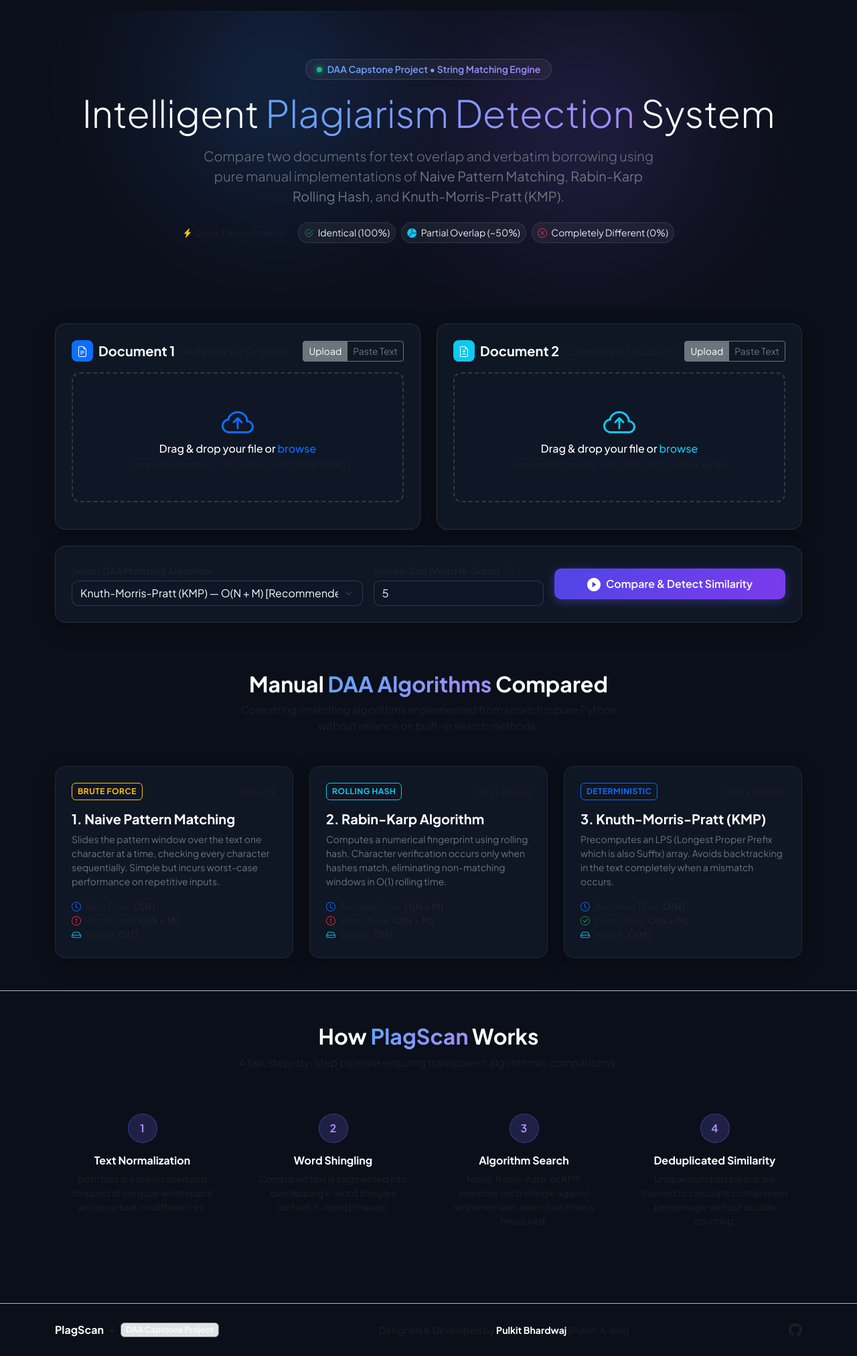
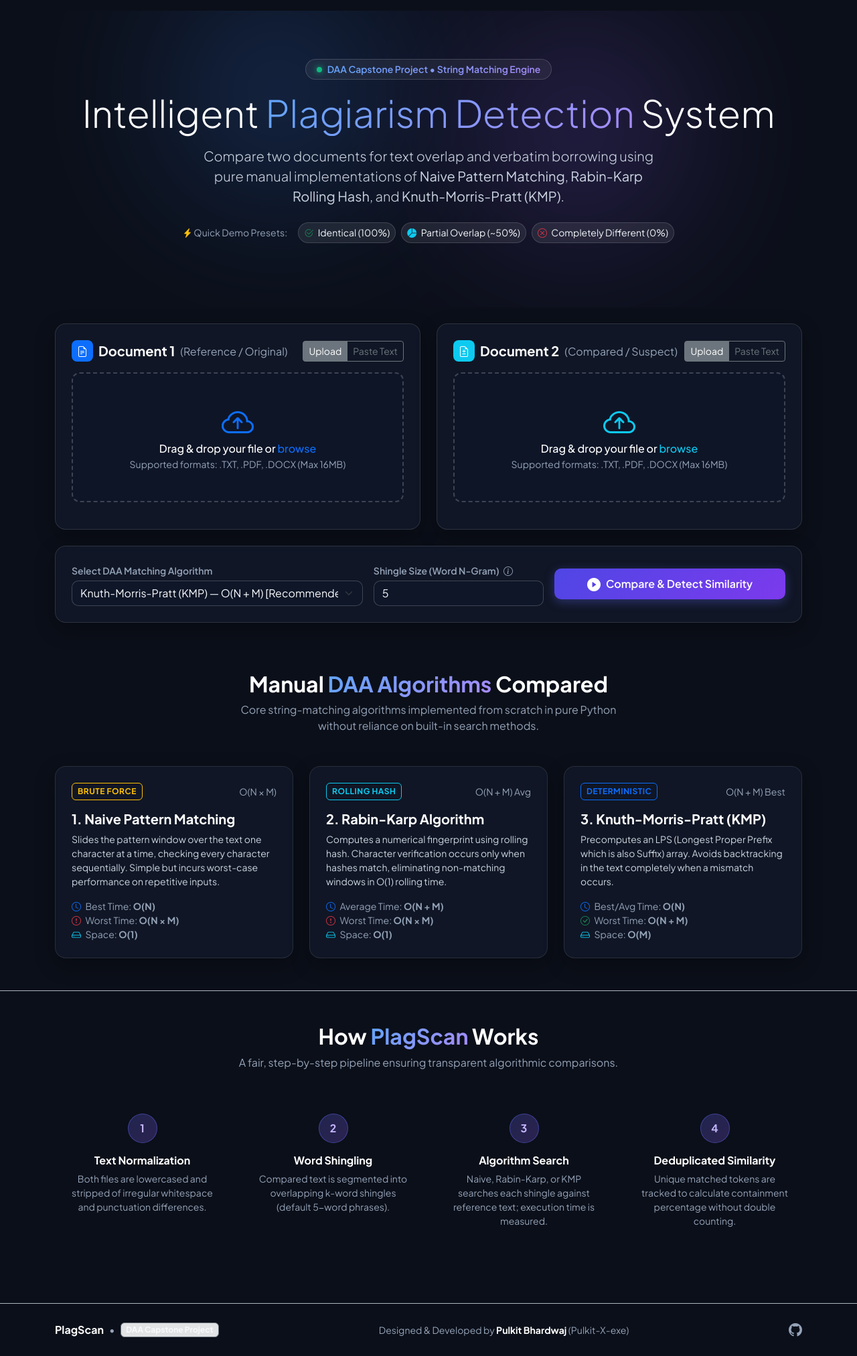
Before and after one commit to Pulkit-X-exe/DAA_CAPSTONE, a Flask app: page / in a window 1280 px wide. Shown: the part 81-2106 px from the top of the page at 67% size. Run offline with Flask 3, Linux system fonts and the light colour scheme.

Commit message:
fix(ui): enhance contrast for card labels and document badges

```diff
--- a/static/css/style.css
+++ b/static/css/style.css
@@ -2,15 +2,16 @@
    PlagScan — Dark Navy SaaS Styling
    Colors:
    Background: #0B0F19 (Deep Obsidian Navy)
-   Card Glass: rgba(17, 24, 39, 0.75) with #1E293B border
+   Card Glass: rgba(17, 24, 39, 0.85) with #1E293B border
    Primary: #6366F1 (Indigo) & #3B82F6 (Blue)
-   Highlight: rgba(234, 179, 8, 0.25) border #eab308
+   Highlight: rgba(234, 179, 8, 0.3) border #EAB308
+   Text: #F8FAFC (Bright text), #94A3B8 / #CBD5E1 (High-contrast muted)
    ========================================================================== */
 
 :root {
     --bg-dark: #0B0F19;
-    --bg-card: rgba(17, 24, 39, 0.85);
-    --border-color: rgba(255, 255, 255, 0.1);
+    --bg-card: rgba(17, 24, 39, 0.9);
+    --border-color: rgba(255, 255, 255, 0.12);
     --primary-indigo: #6366F1;
     --primary-blue: #3B82F6;
     --accent-purple: #8B5CF6;
@@ -25,9 +26,45 @@ body.bg-dark-navy {
     overflow-x: hidden;
 }
 
+/* High-Contrast Accessible Text Overrides */
+.text-muted {
+    color: #94A3B8 !important; /* Crisp light slate replacing dark Bootstrap gray */
+}
+
+.text-secondary {
+    color: #CBD5E1 !important;
+}
+
+.text-slate {
+    color: #94A3B8 !important;
+}
+
+.card-label {
+    color: #94A3B8;
+    font-size: 0.78rem;
+    font-weight: 700;
+    letter-spacing: 0.6px;
+    text-transform: uppercase;
+}
+
+.card-subtext {
+    color: #94A3B8;
+    font-size: 0.85rem;
+}
+
+.doc-badge {
+    background: rgba(255, 255, 255, 0.12) !important;
+    color: #F1F5F9 !important;
+    border: 1px solid rgba(255, 255, 255, 0.2);
+    font-size: 0.82rem;
+    font-weight: 600;
+    padding: 4px 10px;
+    border-radius: 6px;
+}
+
 /* Glassmorphism Navigation */
 .glass-nav {
-    background: rgba(11, 15, 25, 0.85) !important;
+    background: rgba(11, 15, 25, 0.9) !important;
     backdrop-filter: blur(12px);
     -webkit-backdrop-filter: blur(12px);
 }
@@ -78,8 +115,8 @@ body.bg-dark-navy {
 }
 
 .hero-badge {
-    background: rgba(255, 255, 255, 0.05);
-    border: 1px solid rgba(255, 255, 255, 0.12);
+    background: rgba(255, 255, 255, 0.06);
+    border: 1px solid rgba(255, 255, 255, 0.15);
 }
 
 .badge-dot {
@@ -100,24 +137,24 @@ body.bg-dark-navy {
     border: 1px solid var(--border-color);
     border-radius: 16px;
     backdrop-filter: blur(10px);
-    box-shadow: 0 10px 30px rgba(0, 0, 0, 0.25);
+    box-shadow: 0 10px 30px rgba(0, 0, 0, 0.3);
     transition: transform 0.2s ease, border-color 0.2s ease;
 }
 
 .glass-card:hover {
-    border-color: rgba(99, 102, 241, 0.3);
+    border-color: rgba(99, 102, 241, 0.35);
 }
 
 .bg-dark-accent {
-    background-color: rgba(30, 41, 59, 0.6);
+    background-color: rgba(30, 41, 59, 0.7);
 }
 
 /* Upload Drop Zone */
 .upload-zone {
-    border: 2px dashed rgba(255, 255, 255, 0.15);
+    border: 2px dashed rgba(255, 255, 255, 0.2);
     border-radius: 12px;
     padding: 20px;
-    background: rgba(15, 23, 42, 0.4);
+    background: rgba(15, 23, 42, 0.5);
     position: relative;
     cursor: pointer;
     transition: all 0.2s ease;
@@ -125,7 +162,7 @@ body.bg-dark-navy {
 
 .upload-zone:hover, .upload-zone.dragover {
     border-color: var(--primary-indigo);
-    background: rgba(99, 102, 241, 0.06);
+    background: rgba(99, 102, 241, 0.08);
 }
 
 .file-input {
@@ -141,8 +178,8 @@ body.bg-dark-navy {
 
 /* Custom Textarea & Inputs */
 .custom-textarea {
-    background-color: rgba(15, 23, 42, 0.6) !important;
-    border: 1px solid rgba(255, 255, 255, 0.12) !important;
+    background-color: rgba(15, 23, 42, 0.7) !important;
+    border: 1px solid rgba(255, 255, 255, 0.15) !important;
     color: #F8FAFC !important;
     border-radius: 10px;
     resize: vertical;
@@ -155,8 +192,8 @@ body.bg-dark-navy {
 }
 
 .custom-select {
-    background-color: rgba(15, 23, 42, 0.8) !important;
-    border: 1px solid rgba(255, 255, 255, 0.15) !important;
+    background-color: rgba(15, 23, 42, 0.85) !important;
+    border: 1px solid rgba(255, 255, 255, 0.2) !important;
     color: #F8FAFC !important;
     border-radius: 10px;
 }
@@ -177,14 +214,14 @@ body.bg-dark-navy {
 }
 
 .btn-dark-glass {
-    background: rgba(255, 255, 255, 0.05);
-    border: 1px solid rgba(255, 255, 255, 0.1);
-    color: #E2E8F0;
+    background: rgba(255, 255, 255, 0.08);
+    border: 1px solid rgba(255, 255, 255, 0.15);
+    color: #F1F5F9;
     border-radius: 20px;
 }
 
 .btn-dark-glass:hover {
-    background: rgba(255, 255, 255, 0.12);
+    background: rgba(255, 255, 255, 0.15);
     color: #FFF;
 }
 
@@ -202,7 +239,7 @@ body.bg-dark-navy {
 
 /* Algorithm Educational Cards */
 .algo-card {
-    border: 1px solid rgba(255, 255, 255, 0.08);
+    border: 1px solid rgba(255, 255, 255, 0.1);
 }
 
 .algo-pill {
@@ -218,47 +255,49 @@ body.bg-dark-navy {
 .step-number {
     width: 44px;
     height: 44px;
-    background: linear-gradient(135deg, rgba(99, 102, 241, 0.2), rgba(139, 92, 246, 0.2));
-    border: 1px solid rgba(99, 102, 241, 0.4);
+    background: linear-gradient(135deg, rgba(99, 102, 241, 0.25), rgba(139, 92, 246, 0.25));
+    border: 1px solid rgba(99, 102, 241, 0.45);
     border-radius: 50%;
     margin: 0 auto;
     display: flex;
     align-items: center;
     justify-content: center;
     font-weight: 700;
-    color: #A78BFA;
+    color: #C4B5FD;
 }
 
 /* Text Highlighting Container */
 .highlight-container {
-    background: rgba(11, 15, 25, 0.6);
-    border: 1px solid rgba(255, 255, 255, 0.08);
+    background: rgba(11, 15, 25, 0.85);
+    border: 1px solid rgba(255, 255, 255, 0.12);
     font-family: 'JetBrains Mono', monospace;
-    font-size: 0.92rem;
+    font-size: 0.95rem;
     line-height: 1.8;
     max-height: 450px;
     overflow-y: auto;
     white-space: pre-wrap;
     word-break: break-word;
+    color: #F1F5F9; /* High-contrast readable white/slate text */
 }
 
 /* Custom Highlight Mark Styling */
 mark.match-highlight {
-    background-color: rgba(245, 158, 11, 0.25) !important;
-    color: #FDE047 !important;
-    padding: 2px 4px;
+    background-color: rgba(234, 179, 8, 0.28) !important;
+    color: #FEF08A !important; /* Bright high-contrast yellow */
+    padding: 2px 5px;
     border-radius: 4px;
-    border-bottom: 2px solid #F59E0B;
+    border-bottom: 2px solid #EAB308;
+    font-weight: 600;
 }
 
 /* Custom Progress Bar */
 .custom-progress {
     height: 8px;
-    background: rgba(255, 255, 255, 0.1);
+    background: rgba(255, 255, 255, 0.12);
     border-radius: 10px;
 }
 
 /* Chart Container Box */
 .chart-box {
-    border: 1px solid rgba(255, 255, 255, 0.1);
+    border: 1px solid rgba(255, 255, 255, 0.12);
 }
```
Also changed, not shown: templates/result.html (+12 -12 lines).
